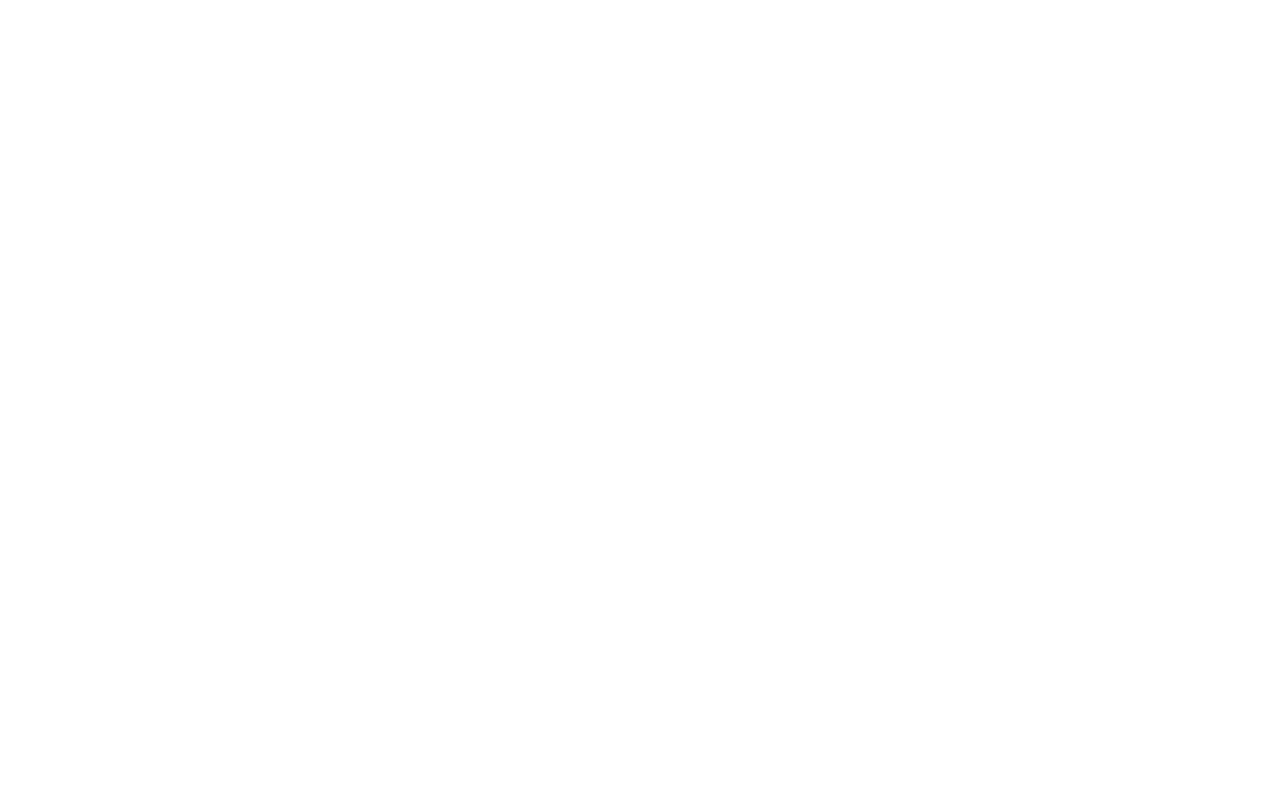
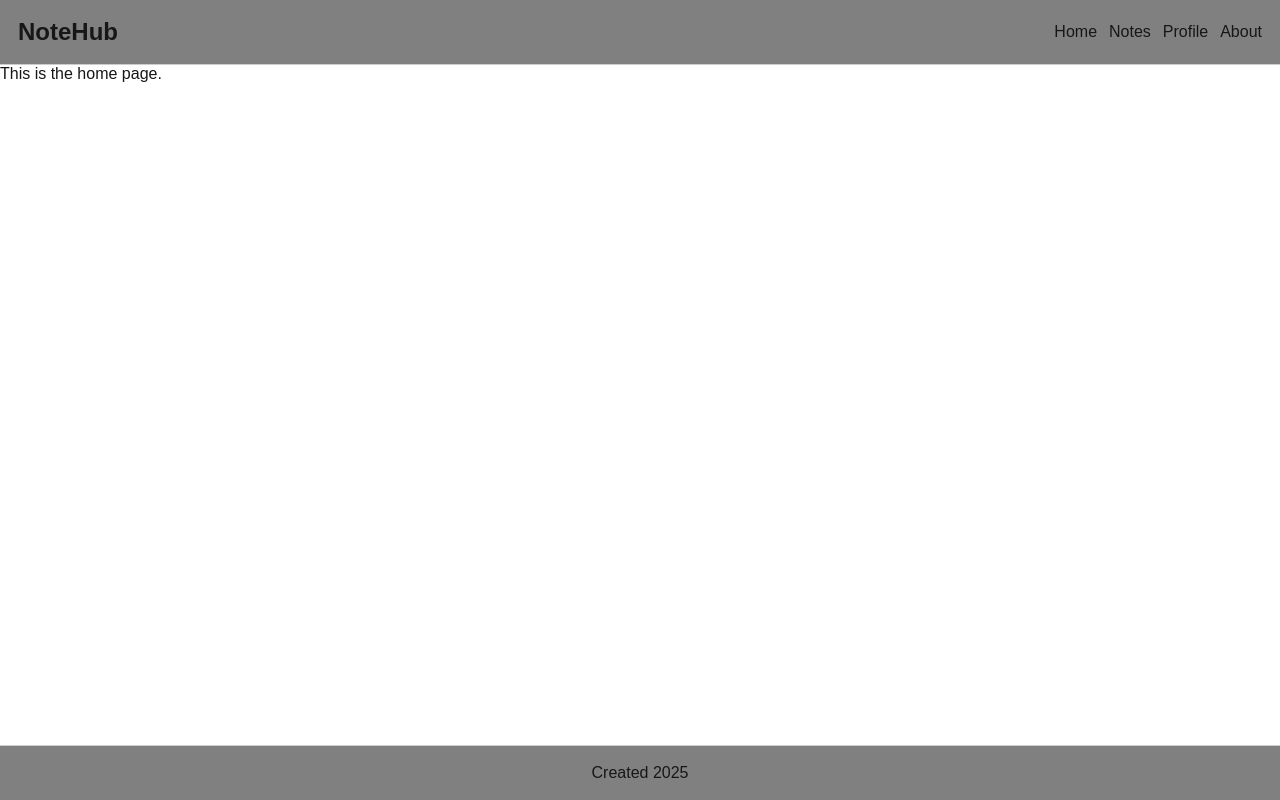
Before and after one commit to Yevhenii-Pavlushchenko/module-nextjs-6-9, a Next.js app: page / in a window 1280 px wide. Built offline with nearby package versions, Linux system fonts and the light colour scheme.

Commit message:
before 12 lesson

```diff
--- a/app/about/page.tsx
+++ b/app/about/page.tsx
@@ -0,0 +1,6 @@
+const About = () => {
+    return (
+        <div>About</div>
+    )
+}
+export default About;
--- /dev/null
+++ b/app/components/Footer/Footer.module.css
@@ -0,0 +1,9 @@
+.footer{
+    display: flex;
+    align-items: center;
+    justify-content: center;
+    padding: 18px;
+    border-block-start: 1px solid #ccc;
+    background-color: gray;
+
+}
--- /dev/null
+++ b/app/components/Footer/Footer.tsx
@@ -0,0 +1,13 @@
+import css from "./Footer.module.css";
+
+const Footer = () => {
+  return (
+    <footer className={css.footer} >
+          <p>
+            Created <time dateTime='2025'>2025</time>
+          </p>
+        </footer>
+  );
+};
+
+export default Footer;
--- /dev/null
+++ b/app/components/Header/Header.module.css
@@ -0,0 +1,28 @@
+
+.header {
+    display: flex;
+    align-items: center;
+    justify-content: space-between;
+    gap: 24px;
+    padding: 18px;
+    border-block-end: 1px solid #ccc;
+    background-color: gray;
+}
+
+.logo:hover{
+    color: orange;
+    transition: 200ms;
+}
+
+.navigation {
+    display: flex;
+    align-items: center;
+    justify-content: flex-start;
+    gap: 12px;
+    list-style-type: none;
+}
+
+.navItem:hover{
+    color: orange;
+    transition: 200ms;
+}
--- /dev/null
+++ b/app/components/Header/Header.tsx
@@ -0,0 +1,20 @@
+import css from './Header.module.css';
+import Link from 'next/link'
+
+const Header = () => {
+    return (
+        <header className={css.header}>
+            <h2 className={css.logo}><Link href='/'>NoteHub</Link></h2>
+            <nav>
+                <ul className={css.navigation}>
+                    <li className={css.navItem}><Link href='/'>Home</Link></li>
+                    <li className={css.navItem}><Link href='/notes'>Notes</Link></li>
+                    <li className={css.navItem}><Link href='/profile'>Profile</Link></li>
+                    <li className={css.navItem}><Link href='/about'>About</Link></li>
+                </ul>
+            </nav>
+        </header>
+    )
+}
+
+export default Header;
--- a/app/globals.css
+++ b/app/globals.css
@@ -26,6 +26,7 @@
   flex-direction: column;
   color: var(--foreground);
   background: var(--background);
+  margin: 0;
   font-family: Arial, Helvetica, sans-serif;
   -webkit-font-smoothing: antialiased;
   -moz-osx-font-smoothing: grayscale;
@@ -47,3 +48,7 @@
     color-scheme: dark;
   }
 }
+
+main {
+  flex-grow: 1;
+}
--- a/app/layout.tsx
+++ b/app/layout.tsx
@@ -1,6 +1,9 @@
 import type { Metadata } from "next";
 import { Geist, Geist_Mono } from "next/font/google";
 import "./globals.css";
+
+import Header from '@/app/components/Header/Header';
+import Footer from "./components/Footer/Footer";
 
 const geistSans = Geist({
   variable: "--font-geist-sans",
@@ -13,7 +16,7 @@
 });
 
 export const metadata: Metadata = {
-  title: "Create Next App",
+  title: "Module Next 6-9",
   description: "Generated by create next app",
 };
 
@@ -23,8 +26,14 @@
   children: React.ReactNode;
 }>) {
   return (
-    <html lang="en" className={`${geistSans.variable} ${geistMono.variable}`}>
-      <body>{children}</body>
+   <html lang='en'>
+      <body className={`${geistSans.variable} ${geistMono.variable}`}>
+        <Header />
+
+        <main>{children}</main>
+
+        <Footer />
+      </body>
     </html>
   );
 }
--- a/app/notes/page.tsx
+++ b/app/notes/page.tsx
@@ -0,0 +1,6 @@
+const Notes = () => {
+    return (
+        <div>Notes</div>)
+}
+
+export default Notes;
--- a/app/page.tsx
+++ b/app/page.tsx
@@ -2,6 +2,8 @@
 
 export default function Home() {
   return (
-  <main></main>
+    <main>
+      <p>This is the home page.</p>
+    </main>
   );
 }
```
Also changed, not shown: app/profile/page.tsx (+7 -0 lines).
